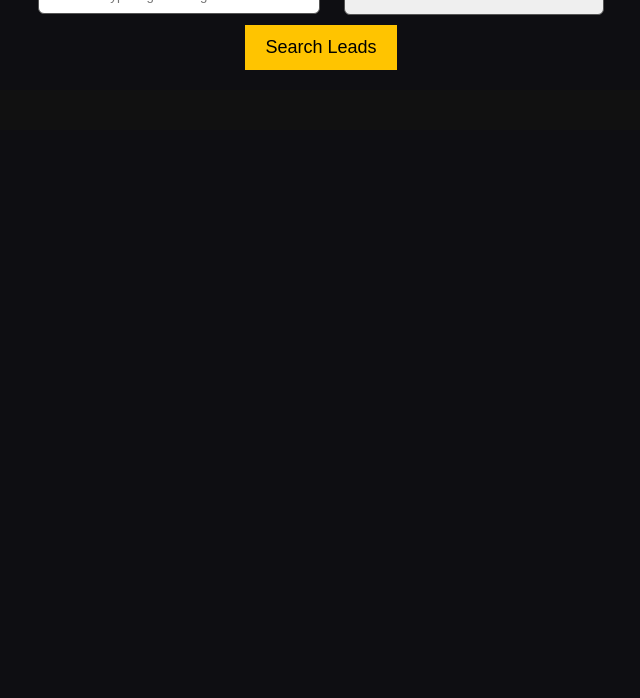
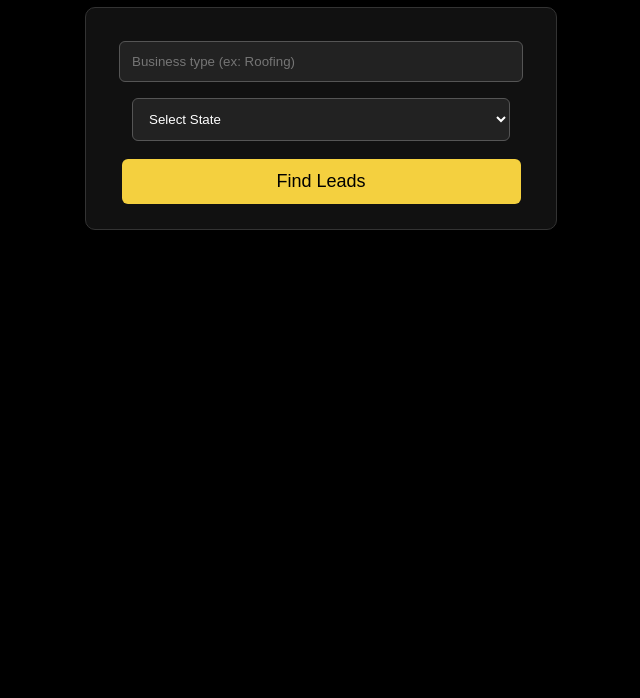
Before and after one commit to johnm40/mca-leads, a plain HTML site: page public/index.html in a window 1280 px wide. Shown: the part 102-800 px from the top of the page, without its empty margins (319-959 px from the left). Drawn offline with Linux system fonts and the light colour scheme.

Commit message:
Update index.html

```diff
--- a/public/index.html
+++ b/public/index.html
@@ -1,47 +1,105 @@
 <!DOCTYPE html>
 <html lang="en">
 <head>
-<meta charset="UTF-8">
-<title>MCA Business Lead Finder</title>
+  <meta charset="UTF-8" />
+  <title>MCA Lead Finder</title>
   <style>
-body { font-family:Arial; background:#0e0e12; color:white; text-align:center; }
-input,select { padding:10px; margin:10px; width:260px; border-radius:6px; border:1px solid #555; }
-button { padding:12px 20px; background:#ffc400; border:0; font-size:18px; cursor:pointer; }
-#results { margin-top:20px; width:80%; margin-left:10%; background:#111; padding:20px; border-radius:8px; text-align:left; }
-.lead { padding:10px; border-bottom:1px solid #333; }
+    body {
+      font-family: Arial, sans-serif;
+      background:black;
+      color:#f4d03f;
+      text-align:center;
+      padding:20px;
+    }
+    .box {
+      background:#111;
+      padding:25px;
+      width:420px;
+      margin:auto;
+      border-radius:10px;
+      border:1px solid #333;
+    }
+    input, select {
+      width:90%;
+      padding:12px;
+      margin:8px;
+      border-radius:6px;
+      border:1px solid #555;
+      background:#222;
+      color:white;
+    }
+    button {
+      width:95%;
+      background:#f4d03f;
+      border:0;
+      padding:12px;
+      font-size:18px;
+      cursor:pointer;
+      border-radius:6px;
+      margin-top:10px;
+    }
+    #results {
+      margin-top:25px;
+      text-align:left;
+      width:90%;
+      margin:auto;
+      color:white;
+    }
+    .lead {
+      padding:10px;
+      border-bottom:1px solid #333;
+    }
   </style>
 </head>
 <body>
 
-<h2>🔥 MCA Lead Finder</h2>
+  <h1>MCA Lead Finder 🏦</h1>
 
-<input id="query" placeholder="Business type e.g. Roofing">
+  <div class="box">
+    <input id="query" placeholder="Business type (ex: Roofing)" />
     <select id="state">
-<option>CA</option><option>NY</option><option>FL</option><option>TX</option>
+      <option value="">Select State</option>
+      <option value="CA">CA</option>
+      <option value="NY">NY</option>
+      <option value="TX">TX</option>
+      <option value="FL">FL</option>
     </select>
-
-<br>
-<button onclick="go()">Search Leads</button>
+    <button onclick="findLeads()">Find Leads</button>
+  </div>
 
   <div id="results"></div>
 
 <script>
-async function go(){
-  const q = document.getElementById("query").value;
-  const s = document.getElementById("state").value;
-  const res = await fetch(`/api/leads-get.js?query=${q}&state=${s}`);
+async function findLeads() {
+  const query = document.getElementById("query").value;
+  const state = document.getElementById("state").value;
+
+  if (!query || !state) {
+    alert("Enter both business type & state");
+    return;
+  }
+
+  const res = await fetch(`/api/leads?query=${query}&state=${state}`);
   const data = await res.json();
 
-  const box = document.getElementById("results");
-  box.innerHTML = "";
-  data.forEach(b => box.innerHTML += `
+  if (data.error) {
+    document.getElementById("results").innerHTML = "<p>Error fetching leads.</p>";
+    return;
+  }
+
+  let html = "";
+  data.forEach(l => {
+    html += `
       <div class="lead">
-      <b>${b.business}</b><br>
-      📍 ${b.address}<br>
-      ⭐ ${b.rating || "N/A"}<br>
-      📞 ${b.phone || "N/A"}
+        <strong>${l.business}</strong><br>
+        Address: ${l.address}<br>
+        Rating: ${l.rating}<br>
+        Website: ${l.website}
       </div>
-  `);
+    `;
+  });
+
+  document.getElementById("results").innerHTML = html;
 }
 </script>
 
```
Lines whose indentation alone changed are shown as unchanged.
